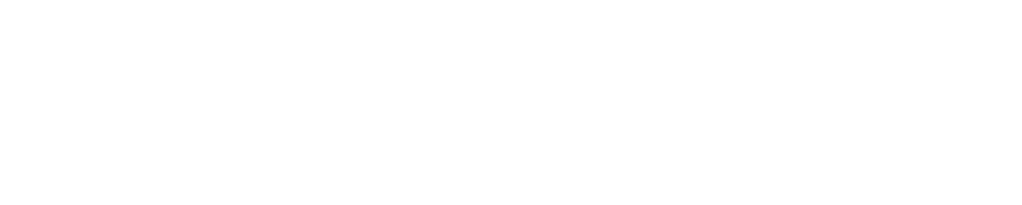
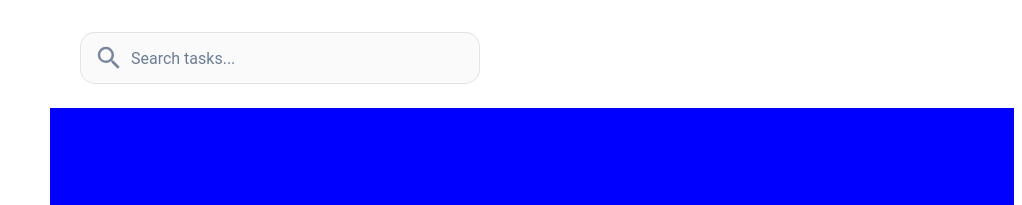
Before and after one commit to pwilsonrf/admin-dashboard, a plain HTML site: page index.html in a window 1280 px wide. Shown: the top 205 px of the page, 258-1280 px from the left. Drawn offline with Linux system fonts and the light colour scheme.

Commit message:
added and styled search bar

```diff
--- a/index.html
+++ b/index.html
@@ -11,7 +11,17 @@
 <body>
     <div class="container">
         <div class="header">
-            <div class = "header-top"></div>
+            <div class = "header-top">
+                <div class="header-top-search-bar">
+                    <form class = >
+                        <input class="nosubmit" type="search" placeholder="Search tasks..."/>
+                    </form>
+
+
+
+                </div>
+                <div class="header-top-icons"></div>
+            </div>
             <div class="header-bottom"></div>
         </div>
         <div class="sidebar">
--- a/styles.css
+++ b/styles.css
@@ -14,6 +14,9 @@
 .header{
     background-color: #FFFFFF;
     grid-column: 2/3;
+
+    display: grid;
+    grid-template-rows: 100px 100px;
 
 }
 
@@ -147,3 +150,104 @@
     grid-template-rows: repeat(3,1fr);
 
 }
+
+.header-top{
+    display: flex;
+    justify-content: space-between;
+
+
+
+    grid-row: 1/2;
+
+    align-items: center;
+}
+
+.header-bottom{
+    display: flex;
+    justify-content: space-between;
+
+    background-color: blue;
+
+    grid-row: 2/3;
+}
+
+.header-top-search-bar{
+    width: 400px;
+    height: 52px;
+    margin-left: 30px;
+
+    align-content: center;
+
+    border-radius: 15px;
+
+
+    display: grid;
+    grid-template-columns: 1fr;
+
+}
+
+
+
+
+
+.header-top-icons{
+
+    background-color: pink;
+    width: 200px;
+
+}
+
+/*SEARCH BAR*/
+.search-bar-container{
+    display: inline;
+}
+
+.header-top-search-bar > form {
+
+    display: flex;
+    width: 400px;
+    height: 52px;
+
+    background-color: #FAFAFA;
+    border-radius: 15px;
+
+
+
+}
+
+input[type ="search"]{
+    font-size: 16px;
+    font-family: Roboto;
+
+    padding-left: 50px;
+
+
+
+
+
+
+}
+
+input[type="search"]::placeholder {
+    color: #8695A0;
+    font-family: Roboto;
+    font-size: 16px;
+    align-self: center;
+    font-size: 16px;
+}
+
+input.nosubmit {
+    width: 400px;
+    height: 52px;
+    border: 1px solid rgb(0,0,0,0.2);
+
+    border-radius: 15px;
+
+
+
+    background: transparent url(img/magnify.svg) no-repeat 13px center;
+    background-size: 30px;
+    filter: invert(54%) sepia(12%) saturate(637%) hue-rotate(181deg) brightness(94%) contrast(90%);
+
+
+}
```
Also changed, not shown: img/archive-arrow-down-outline.svg (added), img/bell-badge-outline.svg (added), img/magnify.svg (added).
